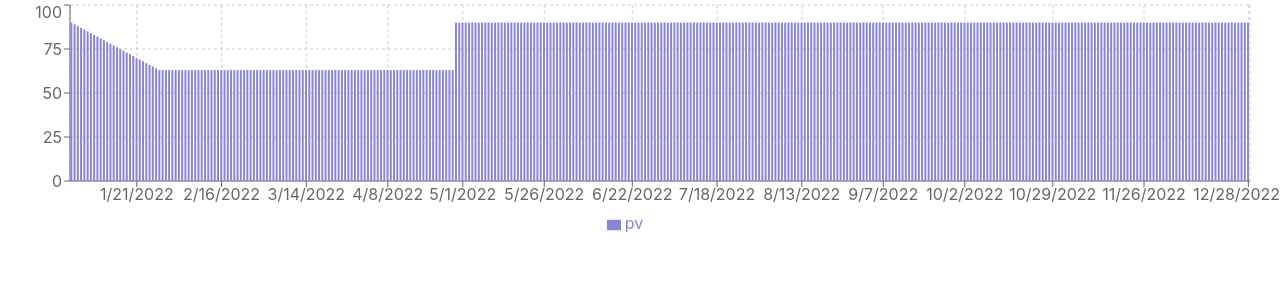
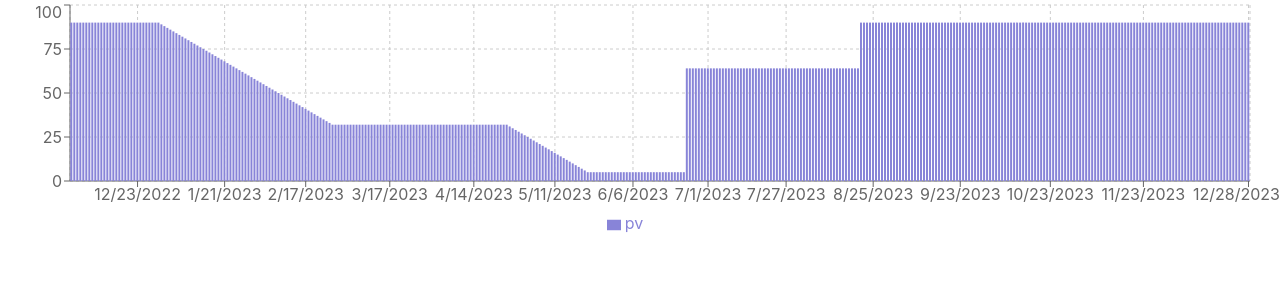
Before and after one commit to jtiulentino/visa-calc, a React (Create React App) app: page / in a window 1280 px wide. Shown: the top 300 px of the page. Built offline with nearby package versions, Linux system fonts and the light colour scheme.

Commit message:
Adjusted date ranges with sample data

```diff
--- a/src/Chart.js
+++ b/src/Chart.js
@@ -13,11 +13,11 @@ function getDatesBetween(startDate, endDate) {
 }
 
 const calc = () => {
-    const startDate = new Date('2022-01-01');
-    const endDate = new Date('2022-12-28');
+    const startDate = new Date('2022-12-01');
+    const endDate = new Date('2023-12-28');
     const dates = getDatesBetween(startDate, endDate);
 
-    const calcdates = getDatesBetween(new Date('2022-01-01'), new Date('2023-12-28'));
+    const calcdates = getDatesBetween(new Date('2022-12-01'), new Date('2024-12-28'));
 
     const dateToNumberMap = new Map();
 
@@ -32,8 +32,8 @@ const calc = () => {
     const wasThere = new Array(calcdates.length).fill(0)
 
     const periods = [
-        [new Date('2022-01-01').toISOString(), new Date('2022-01-28').toISOString()],
-        //[new Date('2022-04-01').toISOString(), new Date('2022-04-28').toISOString()],
+        [new Date('2022-12-30').toISOString(), new Date('2023-02-26').toISOString()],
+        [new Date('2023-04-26').toISOString(), new Date('2023-05-22').toISOString()],
         //[new Date('2022-06-01').toISOString(), new Date('2022-06-28').toISOString()],
         //[new Date('2022-08-01').toISOString(), new Date('2022-08-30').toISOString()],
         //[new Date('2022-01-01').toISOString(), new Date('2022-03-30').toISOString()],
```
